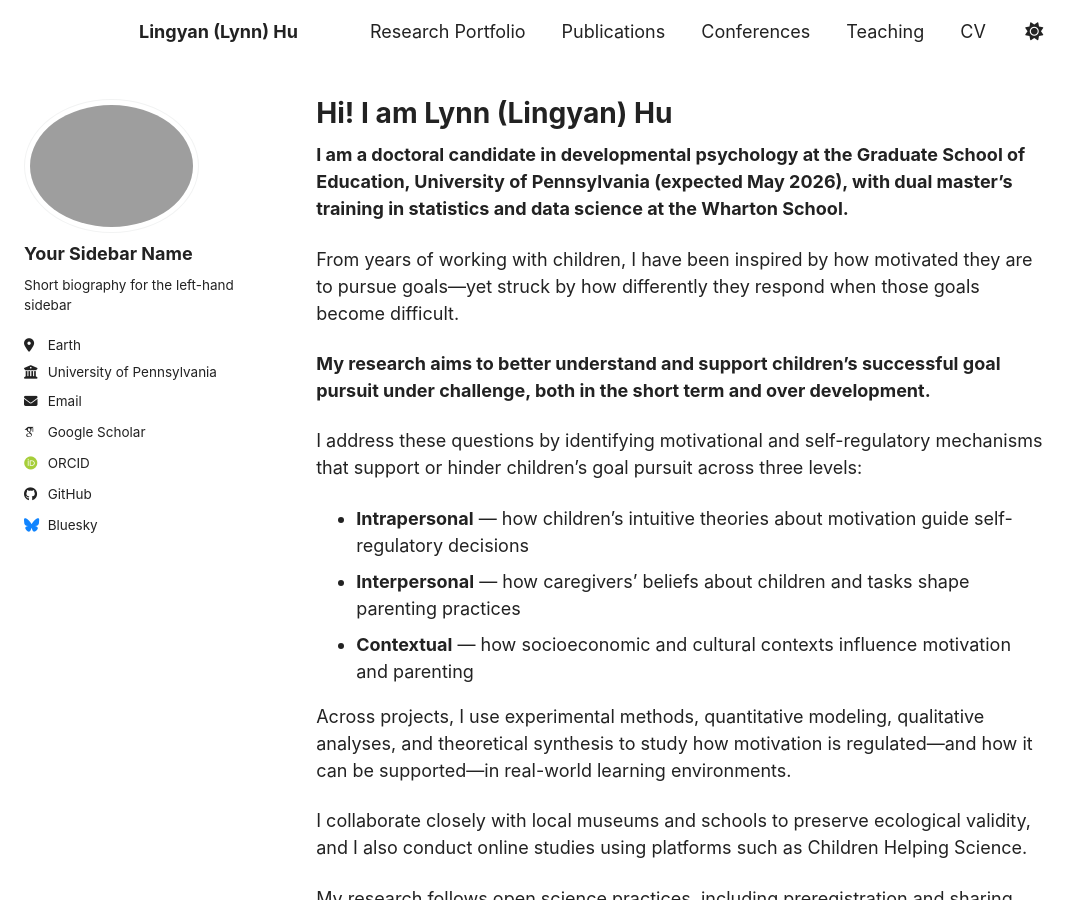
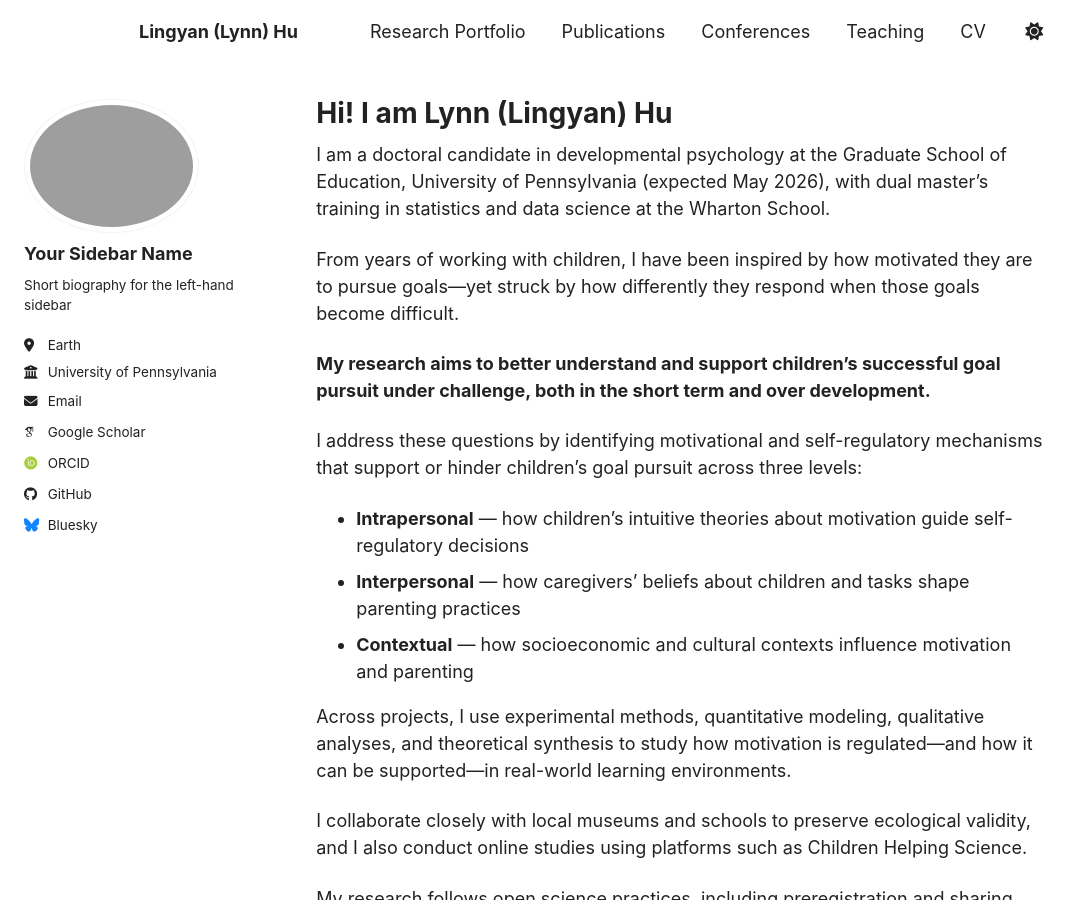
Before and after one commit to lingyh904/lingyh904.github.io, a Jekyll site: the page built from _pages/about.md, in a window 1280 px wide and 900 px high. Shown: the whole window, without its empty margins (0-1083 px from the left). Built offline with Jekyll 4.4.1, drawn with Linux system fonts in a browser that asks for light colours; some web fonts are replaced; a script bundle is joined from its source files by our own code; library files that are not in the unit come from our copies.

```diff
--- a/_pages/about.md
+++ b/_pages/about.md
@@ -6,7 +6,7 @@ redirect_from:
   - /about/
   - /about.html
 ---
-<strong>I am a doctoral candidate in developmental psychology at the Graduate School of Education, University of Pennsylvania (expected May 2026), with dual master’s training in statistics and data science at the Wharton School.</strong>
+I am a doctoral candidate in developmental psychology at the Graduate School of Education, University of Pennsylvania (expected May 2026), with dual master’s training in statistics and data science at the Wharton School.
 
 From years of working with children, I have been inspired by how motivated they are to pursue goals—yet struck by how differently they respond when those goals become difficult.
 
```
